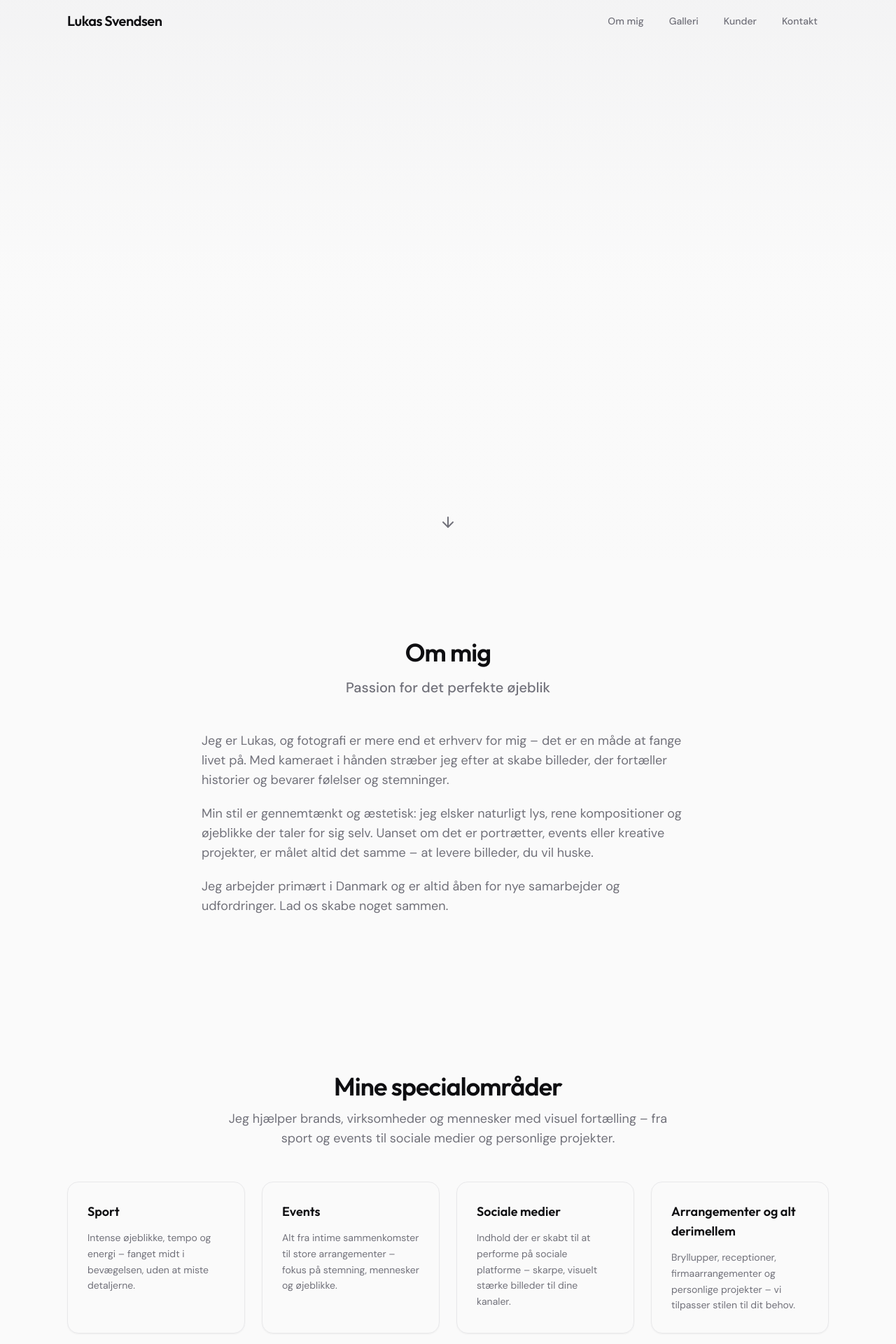
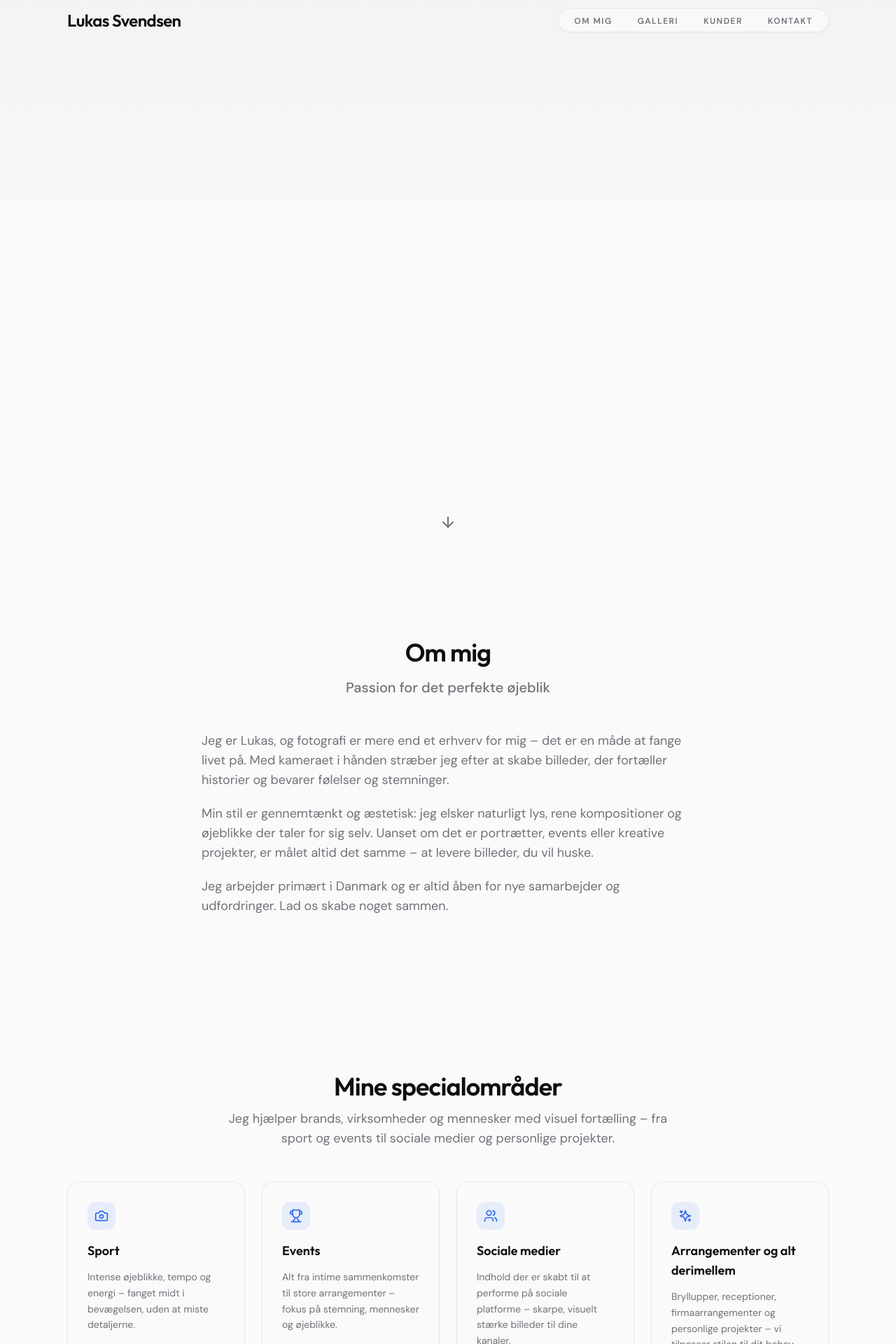
Before and after one commit to ItzLukaas/lukassvendsen, a Next.js app: page / in a window 1280 px wide. Shown: the top 1920 px of the page at 70% size. Built offline with nearby package versions, Linux system fonts and the light colour scheme.

Commit message:
Justified galleri, ikoner i specialområder og opdateret navbar

```diff
--- a/src/components/GallerySection.tsx
+++ b/src/components/GallerySection.tsx
@@ -53,13 +53,8 @@ export function GallerySection() {
 
         <PhotoAlbum
           photos={photos}
-          layout="masonry"
-          columns={(containerWidth) => {
-            if (containerWidth < 480) return 1;
-            if (containerWidth < 768) return 2;
-            if (containerWidth < 1024) return 2;
-            return 3;
-          }}
+          layout="rows"
+          targetRowHeight={320}
           spacing={12}
           padding={0}
           onClick={({ index: i }) => open(i)}
--- a/src/components/Header.tsx
+++ b/src/components/Header.tsx
@@ -34,22 +34,22 @@ export function Header() {
       role="banner"
     >
       <nav
-        className="mx-auto flex max-w-6xl items-center justify-between px-4 py-4 sm:px-6 lg:px-8"
+        className="mx-auto flex max-w-6xl items-center justify-between px-4 py-3 sm:px-6 lg:px-8"
         aria-label="Hovednavigation"
       >
         <Link
           href="#"
-          className="font-heading text-xl font-semibold tracking-tight text-foreground hover:text-primary transition-colors"
+          className="font-heading text-2xl font-semibold tracking-tight text-foreground hover:text-accent transition-colors"
         >
           {siteConfig.name}
         </Link>
 
-        <ul className="hidden md:flex items-center gap-1">
+        <ul className="hidden md:flex items-center gap-1 rounded-full border border-border/70 bg-background/80 px-1.5 py-1 shadow-sm">
           {navLinks.map(({ href, label }) => (
             <li key={href}>
               <Link
                 href={href}
-                className="relative px-4 py-2 text-sm font-medium text-muted-foreground hover:text-foreground transition-colors after:absolute after:left-4 after:right-4 after:bottom-0 after:h-px after:scale-x-0 after:bg-primary after:transition-transform after:duration-200 hover:after:scale-x-100 rounded-md"
+                className="relative px-4 py-2 text-xs font-semibold uppercase tracking-[0.12em] text-muted-foreground hover:text-foreground transition-colors after:absolute after:left-4 after:right-4 after:bottom-1 after:h-[2px] after:scale-x-0 after:bg-accent after:transition-transform after:duration-200 hover:after:scale-x-100 rounded-full"
               >
                 {label}
               </Link>
--- a/src/components/SpecialtiesSection.tsx
+++ b/src/components/SpecialtiesSection.tsx
@@ -1,6 +1,9 @@
+import { Camera, Trophy, Users, Sparkles } from 'lucide-react';
 import { specialties } from '@/content/data';
 
 export function SpecialtiesSection() {
+  const icons = [Camera, Trophy, Users, Sparkles];
+
   return (
     <section
       id="specialer"
@@ -22,11 +25,17 @@ export function SpecialtiesSection() {
         </header>
 
         <div className="grid grid-cols-1 sm:grid-cols-2 lg:grid-cols-4 gap-4 sm:gap-6">
-          {specialties.map((item) => (
+          {specialties.map((item, index) => {
+            const Icon = icons[index % icons.length];
+
+            return (
             <article
                 key={item.title}
-              className="rounded-2xl border border-border/80 bg-card/70 shadow-sm hover:shadow-md hover:border-accent/60 transition-all duration-200 p-6 sm:p-7 flex flex-col"
+                className="rounded-2xl border border-border/80 bg-card/80 shadow-sm hover:shadow-lg hover:border-accent/60 transition-all duration-200 p-6 sm:p-7 flex flex-col group"
               >
+                <div className="inline-flex h-10 w-10 items-center justify-center rounded-xl bg-accent/10 text-accent mb-4 group-hover:scale-105 group-hover:bg-accent/15 transition-transform duration-200">
+                  <Icon className="h-5 w-5" aria-hidden />
+                </div>
                 <h3 className="font-heading text-lg font-semibold text-foreground">
                   {item.title}
                 </h3>
@@ -34,7 +43,8 @@ export function SpecialtiesSection() {
                   {item.description}
                 </p>
               </article>
-          ))}
+            );
+          })}
         </div>
 
         <p className="mt-10 text-center text-sm sm:text-base text-muted-foreground">
```
Lines whose indentation alone changed are shown as unchanged.
